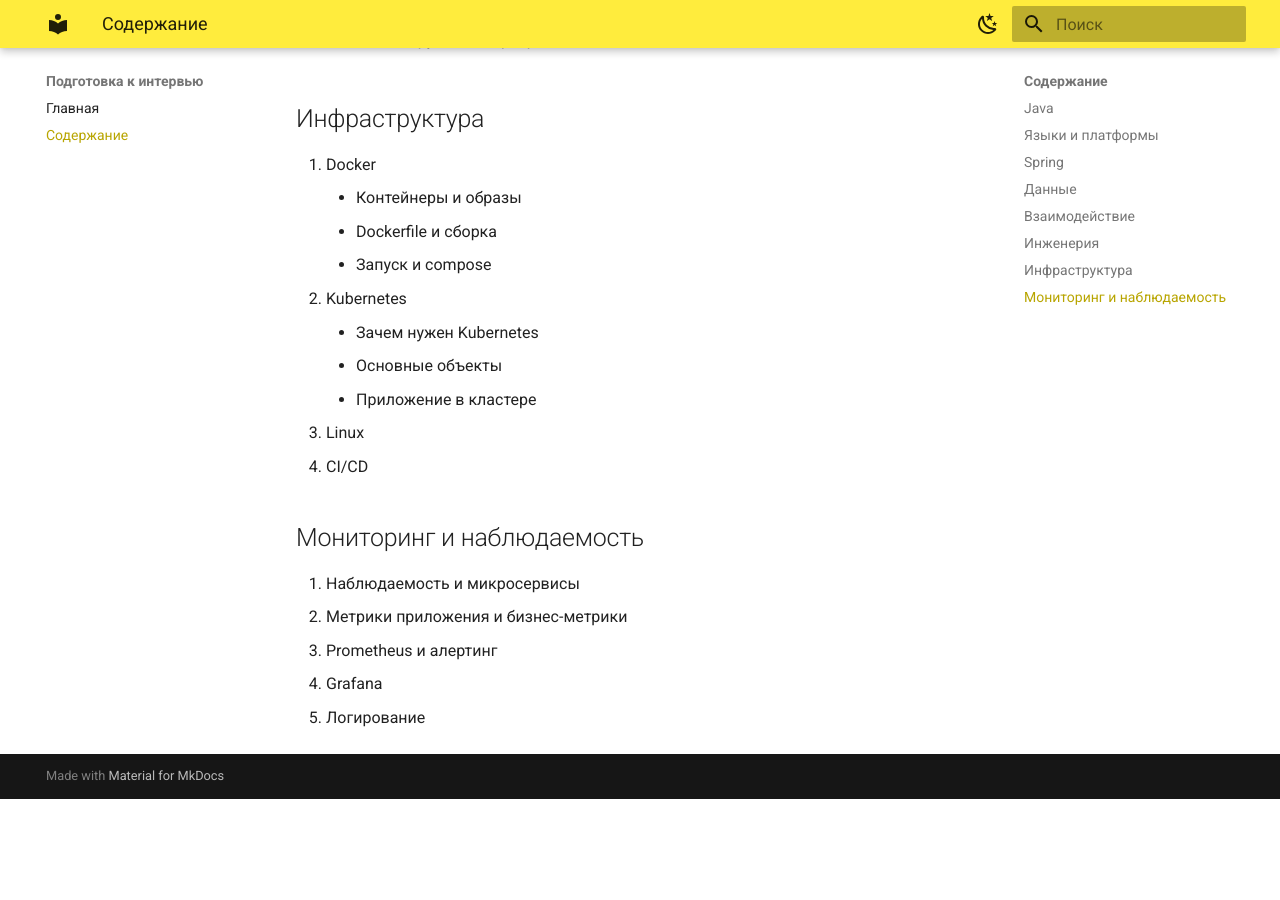
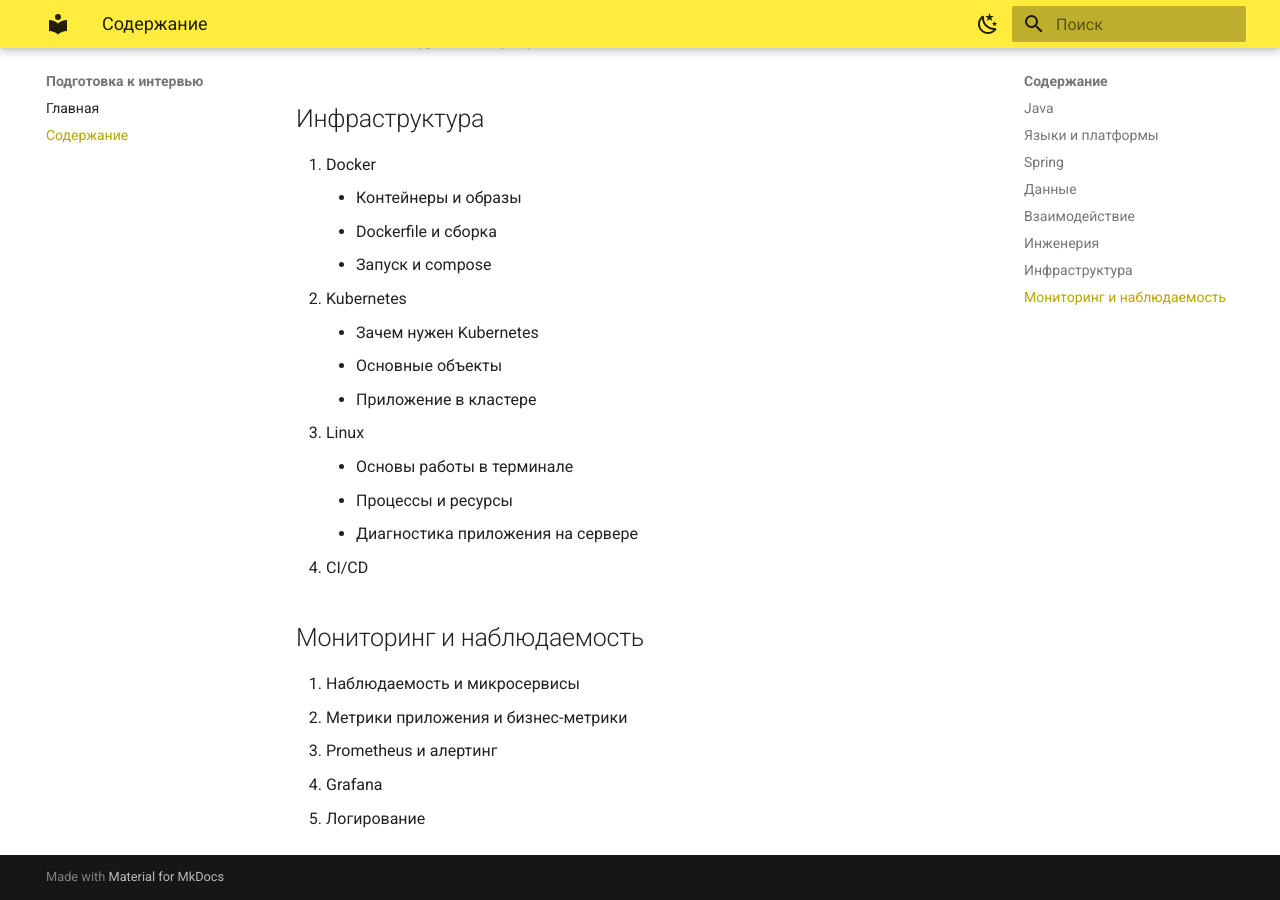
Before and after one commit to artem961/java-backend-notes, an MkDocs documentation site: the page built from docs/contents.md, in a window 1280 px wide and 900 px high, scrolled down 7275 px. Built offline with MkDocs 1.6.1 and Material for MkDocs 9.7.7, drawn with Linux system fonts in a browser that asks for light colours; before the commit the page ends 8074 px from its top, so only the background shows below that.

Commit message:
Определить состав раздела Linux
Три темы в объёме бэкендера: терминал, процессы и ресурсы,
диагностика приложения на сервере.

```diff
--- a/docs/contents.md
+++ b/docs/contents.md
@@ -228,6 +228,9 @@
     - Основные объекты
     - Приложение в кластере
 39. Linux
+    - Основы работы в терминале
+    - Процессы и ресурсы
+    - Диагностика приложения на сервере
 40. CI/CD
 
 ## Мониторинг и наблюдаемость
```
